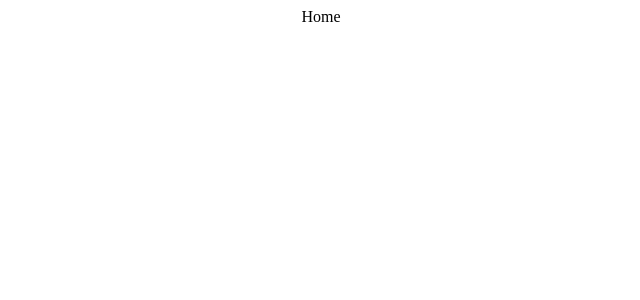
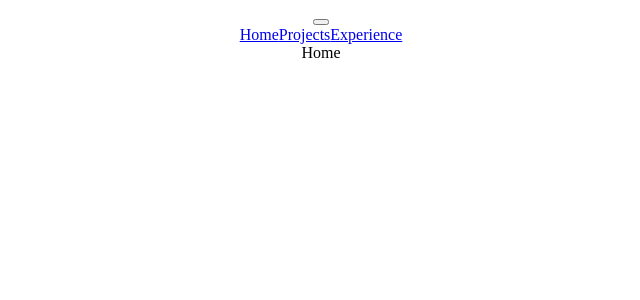
Before and after one commit to MarinaAlmeida20/personal-portfolio, a React (Create React App) app: page / in a window 1280 px wide. Shown: the top 300 px of the page, without its empty margins (319-959 px from the left). Built offline with nearby package versions, Linux system fonts and the light colour scheme.

Commit message:
components and NavBar

```diff
--- a/src/App.js
+++ b/src/App.js
@@ -4,11 +4,13 @@
 import Home from './pages/Home';
 import Projects from './pages/Projects';
 import Experience from './pages/Experience';
+import NavBar from './components/NavBar';
 
 function App() {
   return (
     <div className="App">
       <Router>
+        <NavBar />
         <Routes>
           <Route path="/" element={<Home />}/>
           <Route path="/projects" element={<Projects />}/>
--- /dev/null
+++ b/src/components/NavBar.jsx
@@ -0,0 +1,19 @@
+import React from "react";
+import { Link } from "react-router-dom";
+
+function NavBar() {
+  return (
+    <div className="navbar">
+      <div className="toggleButton">
+        <button></button>
+      </div>
+      <div className="links">
+        <Link to="/">Home</Link>
+        <Link to="/projects">Projects</Link>
+        <Link to="/experience">Experience</Link>
+      </div>
+    </div>
+  );
+}
+
+export default NavBar;
```
